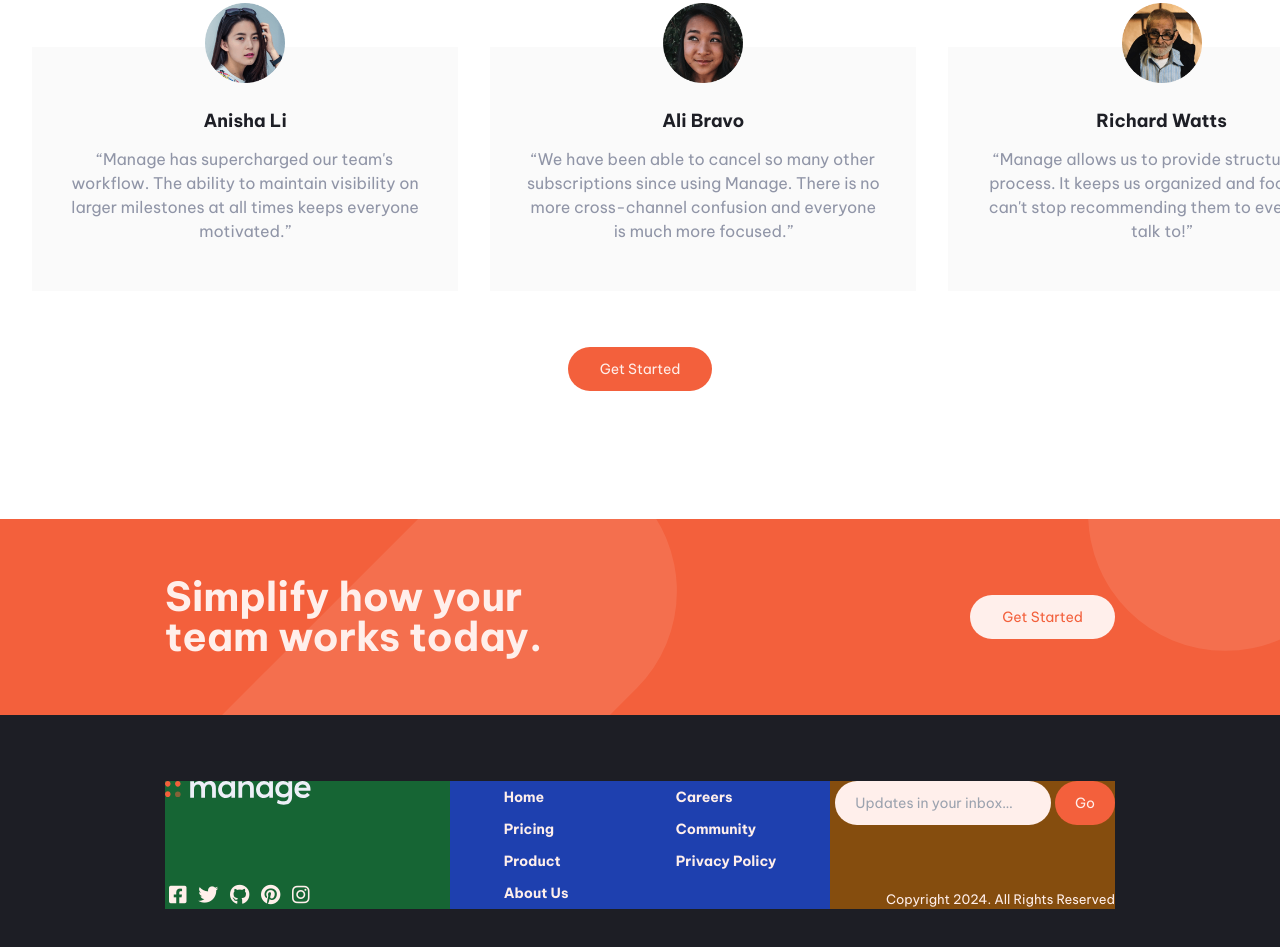
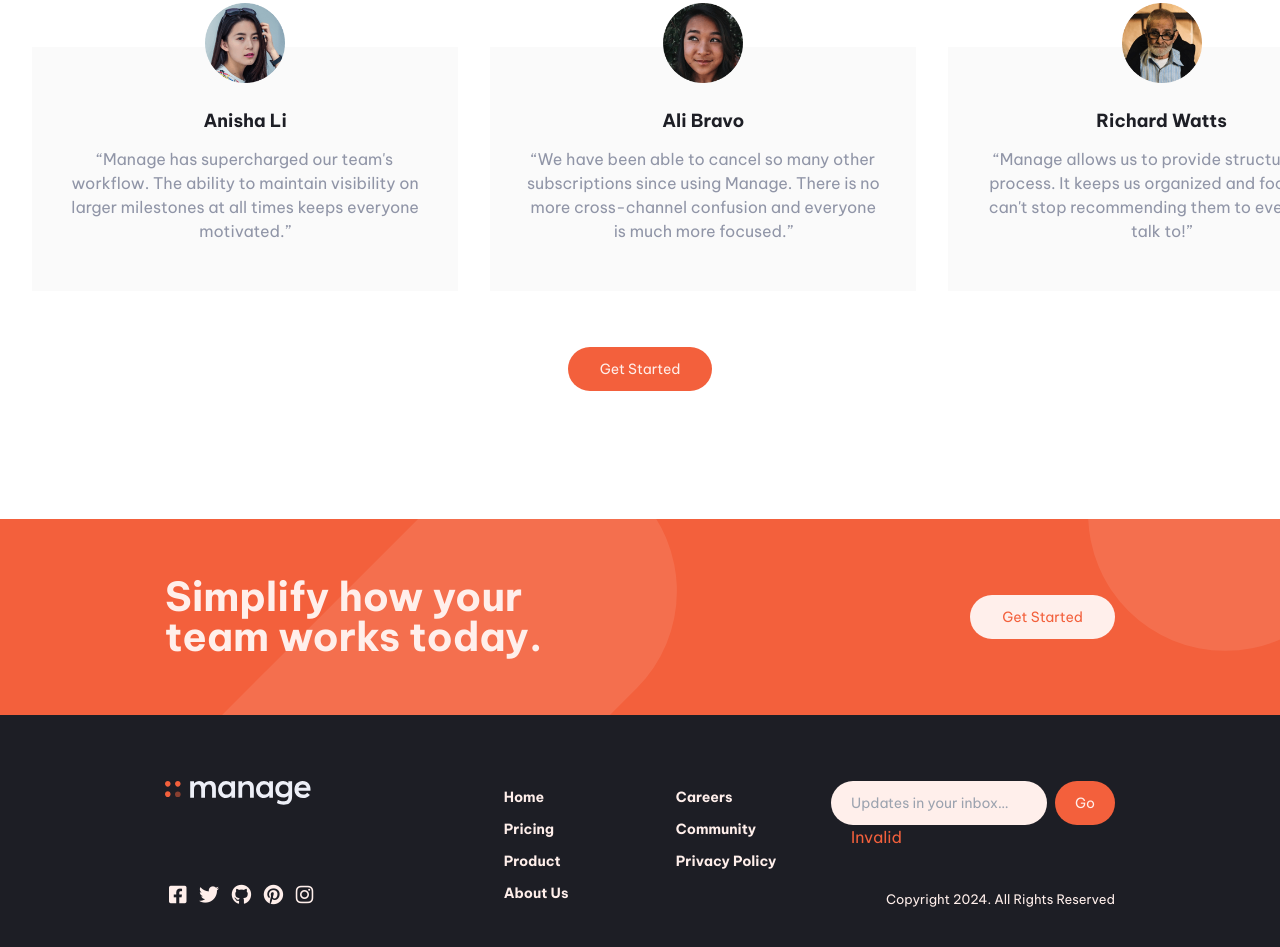
Before and after one commit to Professor1345/Manage, a website: page public/index.html in a window 1280 px wide. Shown: the part 1703-2650 px from the top of the page. Drawn offline with Linux system fonts and the light colour scheme.

Commit message:
Resolved padding margin issue in footer

```diff
--- a/public/index.html
+++ b/public/index.html
@@ -4,7 +4,7 @@
     <meta charset="UTF-8" />
     <meta name="viewport" content="width=device-width, initial-scale=1.0" />
     <link rel="stylesheet" href="styles.css" />
-    <link rel="stylesheet" href="./font awesome/css/all.css">
+    <link rel="stylesheet" href="./font awesome/css/all.css" />
     <link
       rel="shortcut icon"
       href="./images/favicon-32x32.png"
@@ -206,7 +206,7 @@
             <a href="#" class="fab fa-instagram"></a>
           </div>
         </div>
-        <div class="footerTwo">
+        <div class="footerNav">
           <div class="footerNavOne">
             <a href="">Home</a>
             <a href="">Pricing</a>
@@ -221,12 +221,17 @@
         </div>
 
         <div class="footerThree">
-          <div class="input">
-            <input type="text" placeholder="Updates in your inbox…" />
-            <button>Go</button>
-            <div></div>
+          <div class="footerInput">
+            <div class="input">
+              <input type="text" placeholder="Updates in your inbox…" />
+              <button>Go</button>
+            </div>
+            <div class="inputError">Invalid</div>
           </div>
-          <div class="copyright">Copyright 2024. All Rights Reserved</div>
+          <div class="copyrightA">Copyright 2024. All Rights Reserved</div>
+        </div>
+        <div class="copyrightB order-first">
+          Copyright 2024. All Rights Reserved
         </div>
       </div>
     </div>
--- a/src/input.css
+++ b/src/input.css
@@ -220,7 +220,7 @@
     @apply bg-transparent whitespace-normal;
     @apply basis-full;
     @apply min-w-full md:min-w-[33.3%];
-     /* lg:min-w-[54vh] xl:min-w-[57vh] !important; */
+    /* lg:min-w-[54vh] xl:min-w-[57vh] !important; */
     /* md:basis-1/4 w-[25%]; */
     /* @apply max-w-[100vh]; */
     @apply md:mx-3 lg:mx-4;
@@ -385,9 +385,10 @@
 
   .footerOne {
     @apply flex flex-col-reverse justify-between md:flex-col;
-    @apply basis-full md:basis-[32%] lg:basis-[30%];
-    @apply bg-green-800;
+    @apply basis-full md:basis-[26%] lg:basis-[30%];
+    /* @apply bg-green-800; */
     @apply items-center md:items-start;
+    /* @apply my-2 md:my-0; */
     /* width="146" height="24" */
     /* @apply w-[110px] h-[14px]  md:w-[125px] md:h-[13px] lg:w-[140px] lg:h-[20px] xl:w-auto xl:h-auto !important; */
     /* @apply my-auto flex justify-center items-center; */
@@ -396,6 +397,7 @@
   .footerOne div img {
     /* width="146" height="24" */
     @apply w-[120px] h-[20px]  md:w-[125px] md:h-[20px] lg:w-[140px] lg:h-[24px] xl:w-auto xl:h-auto !important;
+    @apply my-4 md:my-0;
     /* @apply m-auto md:m-0; */
     /* @apply ; */
   }
@@ -404,26 +406,35 @@
     /* @apply my-2 md:my-2; */
   }
 
+  .footerSocial {
+    @apply min-w-full md:min-w-fit;
+    @apply text-2xl md:text-xl;
+    @apply mx-0;
+    @apply flex justify-around md:block;
+    @apply my-4 md:my-0;
+  }
   .footerSocial a {
-    @apply text-lg md:text-xl;
-    @apply mx-2 md:mx-[2px] lg:mx-1;
+    @apply mx-0 md:mx-1 lg:mx-1 xl:mx-1;
+    @apply text-[hsl(13,_100%,_96%)] hover:text-[rgb(243,96,60)];
   }
-  .footerTwo {
-    @apply flex flex-row justify-between md:justify-around;
-    @apply bg-blue-800;
-    @apply basis-full md:basis-[36%] lg:basis-[40%];
+  .footerNav {
+    @apply flex flex-row justify-around sm:justify-between sm:mx-3 md:mx-0 md:justify-around;
+    /* @apply bg-blue-800; */
+    @apply basis-full md:basis-[38%] lg:basis-[40%];
+    @apply my-4 md:my-0;
   }
 
   .footerNavOne,
   .footerNavTwo {
     @apply flex flex-col;
-    @apply text-base md:text-[15px] lg:text-sm xl:text-sm;
-    @apply font-semibold;
+    @apply text-[15px] md:text-[14px] lg:text-sm xl:text-sm;
+    @apply font-normal md:font-semibold;
   }
 
   .footerNavOne a,
   .footerNavTwo a {
     @apply my-1 lg:my-[6px];
+    @apply text-[hsl(13,_100%,_96%)] hover:text-[rgb(243,96,60)];
   }
 
   /* .footerNavTwo {
@@ -433,30 +444,56 @@
   } */
 
   .footerThree {
-    @apply basis-full md:basis-[32%] lg:basis-[30%];
-    @apply bg-yellow-800;
+    @apply basis-full md:basis-[36%] lg:basis-[30%];
+    /* @apply bg-yellow-800; */
     @apply flex flex-col items-center md:justify-between md:items-end;
   }
 
+  .footerInput {
+    /* @apply bg-gray-500; */
+    @apply min-w-full md:min-w-0;
+    @apply my-4 md:my-0;
+  }
   .footerThree .input {
+    @apply flex justify-normal md:justify-end;
+    /* @apply bg-blue-300; */
+    @apply min-w-full md:min-w-0;
+  }
+
+  .footerInput .inputError {
+    @apply text-[rgb(243,96,60)];
+    @apply px-5;
   }
 
   .input input {
     @apply text-base md:text-[13px] lg:text-[13px] xl:text-sm;
-    @apply py-2 px-5 md:px-3 lg:px-4 xl:py-3 xl:px-5 bg-[hsl(13,_100%,_96%)] rounded-full;
+    @apply py-2 px-4 sm:py-2 sm:px-5 md:px-3 lg:px-4 xl:py-3 xl:px-5 bg-[hsl(13,_100%,_96%)] rounded-full;
     @apply text-[rgb(243,96,60)];
+    @apply basis-[79.2%] shrink md:basis-0;
+    @apply mr-1;
   }
   .input button {
     @apply text-base md:text-[13px] lg:text-[13px] xl:text-sm;
-    @apply py-2 px-5 md:px-3 lg:px-4 xl:py-3 xl:px-5 bg-[rgb(243,96,60)] rounded-full;
+    @apply py-2 sm:py-2 sm:px-5 md:px-3 lg:px-5 xl:py-3 xl:px-5 bg-[rgb(243,96,60)] rounded-full;
     @apply text-[hsl(13,_100%,_96%)];
+    @apply basis-[19.2%] shrink md:basis-0;
+    @apply ml-1;
   }
   .input div {
   }
 
-  .copyright {
-    @apply text-base md:text-[15px] lg:text-sm xl:text-[13px];
+  .copyrightA {
+    @apply text-base md:text-[13px] lg:text-sm xl:text-[13px];
+    @apply hidden md:flex;
   }
+  .copyrightB {
+    @apply text-[15px] lg:text-sm xl:text-[13px];
+    @apply flex md:hidden;
+    @apply justify-center;
+    @apply my-5;
+  }
+
+  /* HOVER SETTING FOR FOOTER */
 }
 
 @layer utilities {
```
Also changed, not shown: public/styles.css.
